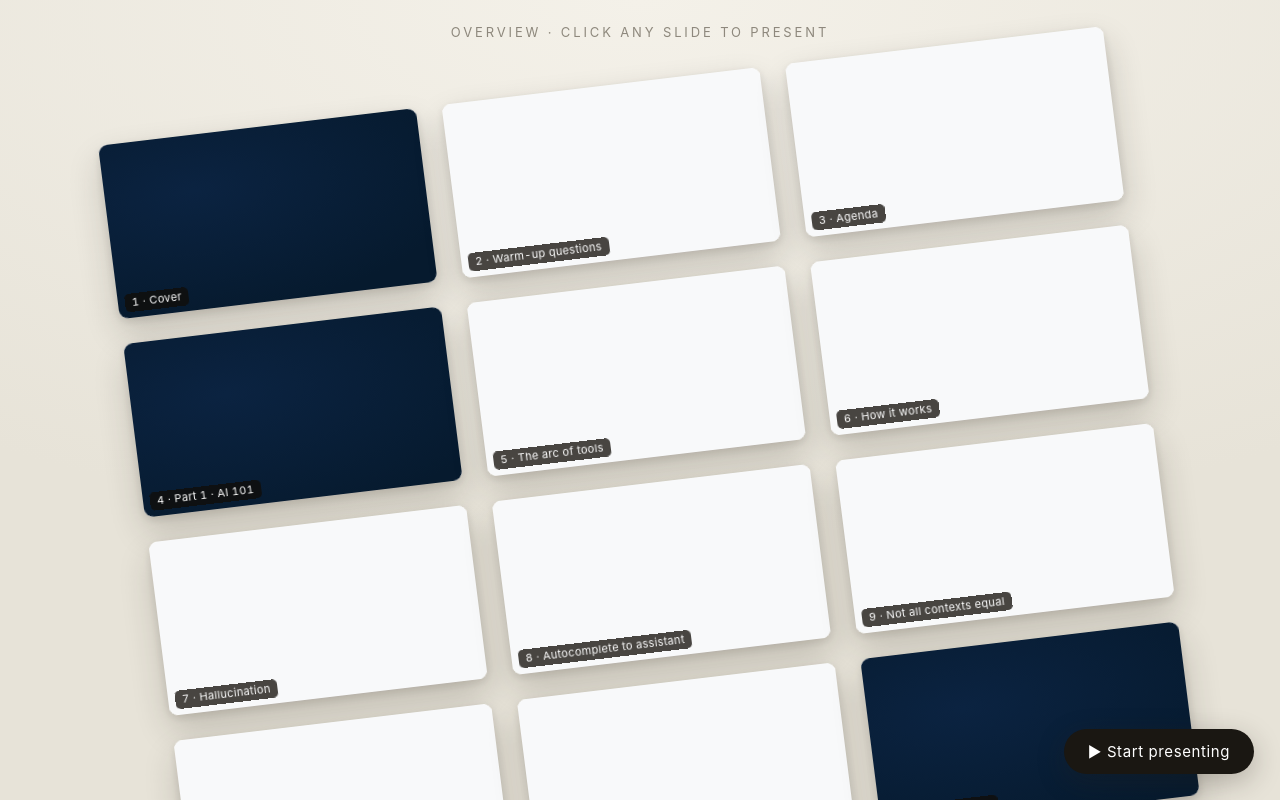
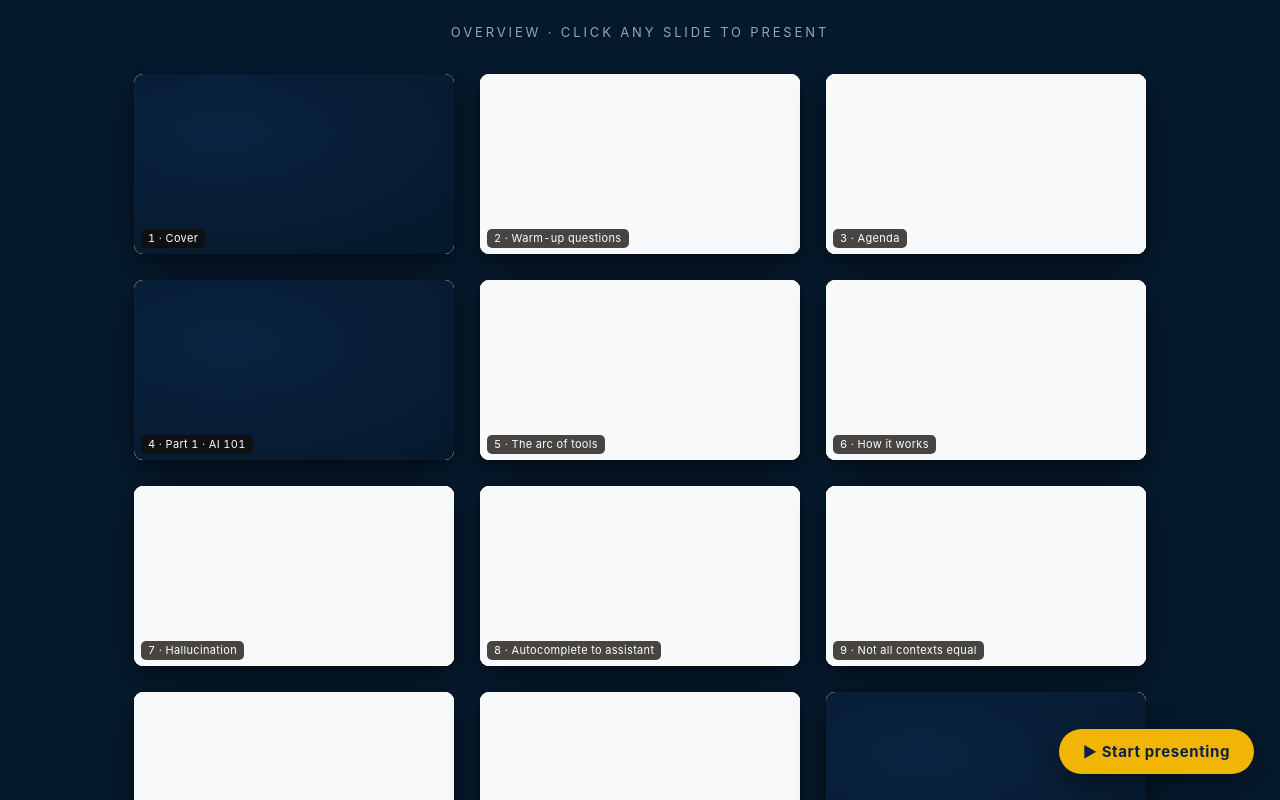
Before and after one commit to littlehifive/ai-workshop-nyu, a website: page index.html in a window 1280 px wide. Drawn offline with Linux system fonts and the light colour scheme.

Commit message:
Overview wall: flatten cards (no tilt) + animated tech background
- Remove the 3D rotateX/rotateZ tilt so thumbnails are horizontally aligned
- Replace the flat cream background with a dark navy animated backdrop:
  drifting grid mesh + navy/gold glow layers, with reduced-motion fallback
- Recolor card shadows, overview title, and start button for the dark surface

Co-Authored-By: Claude Opus 4.8 (1M context) <noreply@anthropic.com>

```diff
--- a/index.html
+++ b/index.html
@@ -67,24 +67,55 @@
   body[data-ov="grid"]    #ov-gallery { display: none; }
   body[data-ov="gallery"] #ov-grid    { display: none; }
   body[data-ov="gallery"][data-mode="overview"] { background: #0a0805; }
-  body[data-ov="grid"][data-mode="overview"]    { background: #efece4; }
+  body[data-ov="grid"][data-mode="overview"]    { background: #061A2E; }
 
-  /* ════════ Mode 1 · adaptive grid wall (fits one screen → centered light tilt; otherwise → comfortable size, vertical scroll) ════════ */
-  #ov-grid { display: flex; justify-content: center; perspective: 2200px; perspective-origin: 50% 42%;
-    background: radial-gradient(120% 90% at 50% 0%, #f4f1e9, #e7e3d8 75%); }
+  /* Animated tech background (fixed layers behind the wall, so they don't scroll).
+     Negative z-index keeps them above the navy base but behind the cards. */
+  body[data-ov="grid"][data-mode="overview"]::before,
+  body[data-ov="grid"][data-mode="overview"]::after {
+    content: ''; position: fixed; inset: -25%; z-index: -1; pointer-events: none;
+  }
+  body[data-ov="grid"][data-mode="overview"]::before {
+    background-image:
+      linear-gradient(rgba(102,153,204,0.13) 1px, transparent 1px),
+      linear-gradient(90deg, rgba(102,153,204,0.13) 1px, transparent 1px);
+    background-size: 56px 56px;
+    -webkit-mask-image: radial-gradient(115% 95% at 50% 38%, #000 52%, transparent 100%);
+            mask-image: radial-gradient(115% 95% at 50% 38%, #000 52%, transparent 100%);
+    animation: grid-pan 26s linear infinite;
+  }
+  body[data-ov="grid"][data-mode="overview"]::after {
+    background:
+      radial-gradient(38% 48% at 18% 22%, rgba(241,181,5,0.12), transparent 70%),
+      radial-gradient(46% 56% at 82% 72%, rgba(51,102,153,0.34), transparent 72%),
+      radial-gradient(52% 60% at 60% 14%, rgba(11,35,65,0.5), transparent 72%);
+    animation: glow-drift 30s ease-in-out infinite alternate;
+  }
+  @keyframes grid-pan { from { background-position: 0 0, 0 0; } to { background-position: 56px 56px, 56px 56px; } }
+  @keyframes glow-drift {
+    from { transform: translate3d(-2.5%, -1.5%, 0) scale(1.04); }
+    to   { transform: translate3d(2.5%, 1.5%, 0) scale(1.12); }
+  }
+  @media (prefers-reduced-motion: reduce) {
+    body[data-ov="grid"][data-mode="overview"]::before,
+    body[data-ov="grid"][data-mode="overview"]::after { animation: none; }
+  }
+
+  /* ════════ Mode 1 · adaptive grid wall (flat, horizontally aligned; scale-to-fit or vertical scroll) ════════ */
+  #ov-grid { display: flex; justify-content: center; background: transparent; }
   body[data-grid="fit"]    #ov-grid { overflow: hidden;   align-items: center; }
   body[data-grid="scroll"] #ov-grid { overflow-y: auto; overflow-x: hidden; align-items: flex-start; padding: 74px 0 110px; }
   .wall-wrap { }
-  body[data-grid="fit"]    .wall-wrap { transform: translateY(-3vh); }
-  .wall { display: grid; gap: 20px; transform-origin: center center; margin: 0 auto; }  /* no preserve-3d: the whole wall is a single tilted plane, reliable hit-testing */
+  body[data-grid="fit"]    .wall-wrap { transform: translateY(-2vh); }
+  .wall { display: grid; gap: 24px; transform-origin: center center; margin: 0 auto; }
   #ov-grid .card {
     position: relative; aspect-ratio: 16/9; border-radius: 9px; overflow: hidden; background: #fff; cursor: pointer;
-    box-shadow: 0 16px 34px rgba(40,34,24,0.20), 0 3px 10px rgba(40,34,24,0.12);
+    box-shadow: 0 14px 34px rgba(0,0,0,0.42), 0 2px 8px rgba(0,0,0,0.3);
     transition: transform .28s cubic-bezier(.2,.7,.2,1), box-shadow .28s;
   }
   #ov-grid .card:hover {
-    transform: scale(1.18);
-    box-shadow: 0 48px 92px rgba(40,34,24,0.36), 0 14px 30px rgba(40,34,24,0.22); z-index: 20;
+    transform: scale(1.12);
+    box-shadow: 0 36px 80px rgba(0,0,0,0.55), 0 0 0 2px rgba(241,181,5,0.55), 0 10px 28px rgba(0,0,0,0.4); z-index: 20;
   }
 
   /* ════════ Mode 2 · infinite gallery ════════ */
@@ -117,11 +148,11 @@
   #ov-gallery .card:hover .num { opacity: 1; }
 
   .overview-title { position: fixed; top: 24px; left: 0; right: 0; text-align: center; font-size: 13px; letter-spacing: 0.22em; text-transform: uppercase; z-index: 40; pointer-events: none; }
-  body[data-ov="grid"]    .overview-title { color: #5a5346; opacity: 0.66; }
+  body[data-ov="grid"]    .overview-title { color: rgba(199,209,225,0.75); text-shadow: 0 2px 12px rgba(0,0,0,0.5); }
   body[data-ov="gallery"] .overview-title { color: rgba(244,238,224,0.7); text-shadow: 0 2px 12px rgba(0,0,0,0.6); }
 
   .start-btn { position: fixed; bottom: 26px; right: 26px; border: 0; padding: 13px 24px; border-radius: 999px; font-size: 15px; font-family: inherit; letter-spacing: 0.04em; cursor: pointer; z-index: 200; transition: transform .18s, box-shadow .18s; }
-  body[data-ov="grid"]    .start-btn { background: #1a1712; color: #fff; box-shadow: 0 8px 28px rgba(40,34,24,0.28); }
+  body[data-ov="grid"]    .start-btn { background: #F1B505; color: #0B2341; font-weight: 700; box-shadow: 0 10px 30px rgba(0,0,0,0.4); }
   body[data-ov="gallery"] .start-btn { background: #f4eee0; color: #1a1712; box-shadow: 0 10px 30px rgba(0,0,0,0.4); }
   .start-btn:hover { transform: translateY(-2px); }
 
@@ -268,25 +299,19 @@
     wall.style.gridTemplateColumns = 'repeat(' + cols + ', 1fr)';
     wall.style.gap = gap + 'px';
     wall.style.width = baseW + 'px';
-    // single plane (no preserve-3d) → no overlap, clickable at any angle; both fit and scroll get a strong diagonal tilt
+    // flat wall, horizontally aligned: fit one screen with scale-to-fit, else vertical scroll
     if (wallH <= vh * 0.80) {
       document.body.setAttribute('data-grid', 'fit');
-      const rx = Math.max(11, Math.min(15, 15 - (rows - 2) * 1.1));
-      const rz = Math.max(8, Math.min(11, 11 - (rows - 2) * 0.7));
-      wall.style.setProperty('--rx', rx); wall.style.setProperty('--rz', rz);
       wall.style.transformOrigin = 'center center';
-      const tilt = 'rotateX(' + rx + 'deg) rotateZ(-' + rz + 'deg)';
-      wall.style.transform = tilt;
+      wall.style.transform = 'none';
       const r = wall.getBoundingClientRect();
-      let s = Math.min(vw * 0.92 / r.width, vh * 0.80 / r.height);
+      let s = Math.min(vw * 0.92 / r.width, vh * 0.82 / r.height);
       s = Math.max(0.6, Math.min(s, 1.6));
-      wall.style.transform = 'scale(' + s + ') ' + tilt;
+      wall.style.transform = 'scale(' + s + ')';
     } else {
-      // many pages: comfortable size with vertical scroll + strong diagonal tilt; transform-origin follows scroll → keeps rotateZ from flinging far rows off-screen on tall walls
       document.body.setAttribute('data-grid', 'scroll');
-      wall.style.setProperty('--rx', 14); wall.style.setProperty('--rz', 7);
-      wall.style.transform = 'rotateX(14deg) rotateZ(-7deg)';
-      updateScrollOrigin();
+      wall.style.transformOrigin = 'center top';
+      wall.style.transform = 'none';
     }
     wall.querySelectorAll('.card .thumb').forEach(t => { const c = t.parentElement; if (c.clientWidth) t.style.transform = 'scale(' + (c.clientWidth / W) + ')'; });
   }
```
